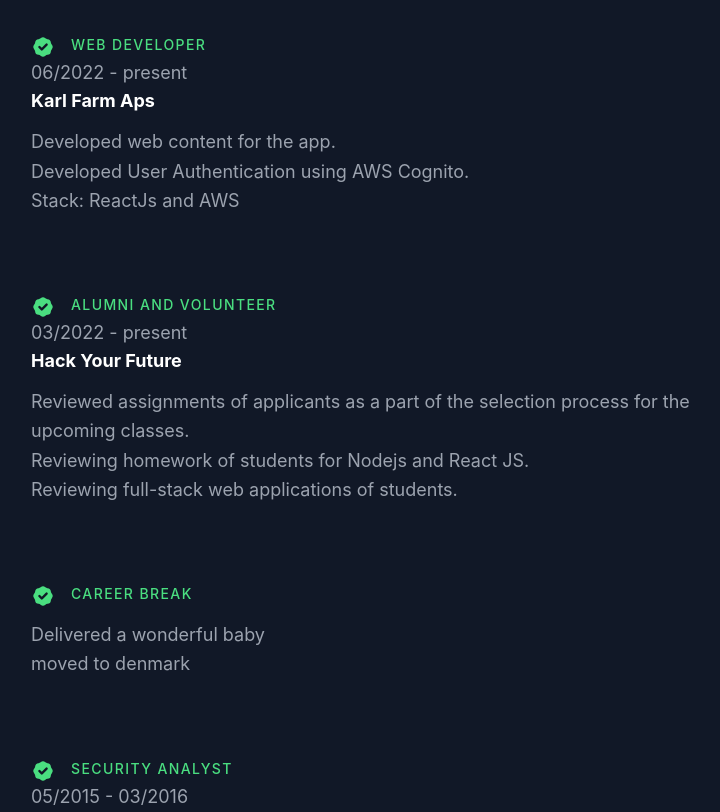
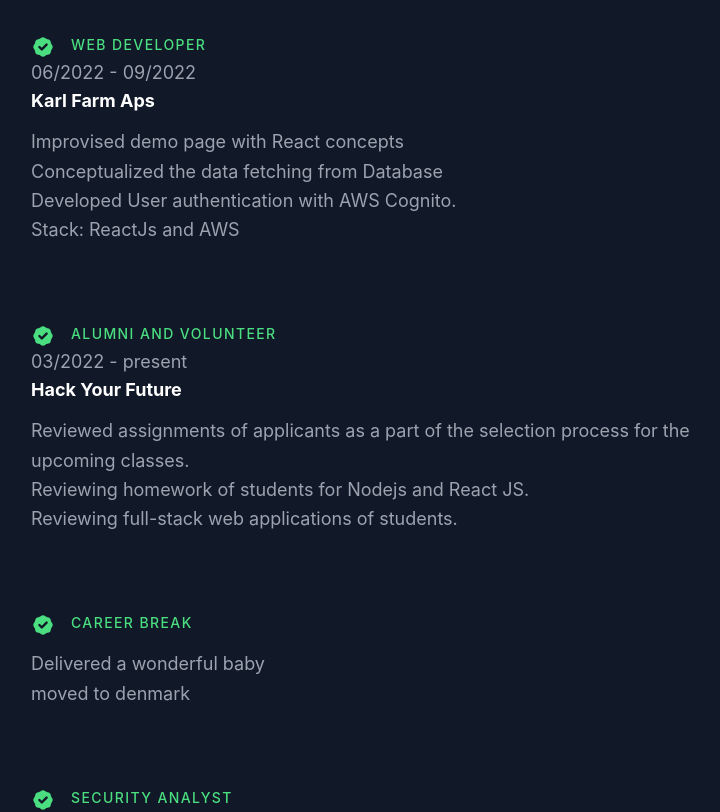
Before and after one commit to Divyajg/portfolio, a React (Create React App) app: page / in a window 1280 px wide. Shown: the part 860-1672 px from the top of the page, without its empty margins (257-977 px from the left). Built offline with nearby package versions, Linux system fonts and the light colour scheme.

Commit message:
Update with Karl

```diff
--- a/src/components/Navbar.js
+++ b/src/components/Navbar.js
@@ -15,7 +15,7 @@ export default function Navbar() {
         <a href="https://github.com/Divyajg" className="mr-5 hover:text-white">
           GitHub
         </a>
-        <a href="linkedin.com/in/divyajyothi-guttula-0b34a2146" className="mr-5 hover:text-white">
+        <a href="https://linkedin.com/in/divya-jyothi-guttula" className="mr-5 hover:text-white">
           LinkedIn
         </a>
           <a href="#skills" className="mr-5 hover:text-white">
--- a/src/data.js
+++ b/src/data.js
@@ -56,18 +56,19 @@ export const projects = [{
 
 ];
 
-export const hardSkills = ["Git & GitHub", "BitBucket", "Firebase Auth", "AWS Cognito", "HTML(5)& CSS(3)", "Javascript", "Typescript", "React JS", "Node JS", "Rest API's", "MySQL Database", "Swagger", "Postman", "Storybook", "Tailwind CSS", "React-Native", "MS Azure", "Docker", "AWS Developer skills", "React Scheduler"];
+export const hardSkills = ["Git & GitHub", "BitBucket", "Firebase Auth", "Amazon Web Services", "HTML(5)& CSS(3)", "Javascript", "Typescript", "React JS", "Node JS", "Rest API's", "MySQL Database", "Swagger", "Postman", "Storybook", "Tailwind CSS", "React-Native", "MS Azure", "Docker", "GatsbyJs"];
 
 export const softSkills = ["Approachable", "Initiative Driven", "Active Learning", "Innovative Thinking", "Team Work", "Team Leadership", "Creative Problem solving", "Attention to detail", "Time management", "Code review"];
 
 export const workExperience = [{
     title: "WEB DEVELOPER",
     company: "Karl Farm Aps",
-    description: ["Developed web content for the app.",
-    "Developed User Authentication using AWS Cognito.",
+    description: ["Improvised demo page with React concepts",
+    "Conceptualized the data fetching from Database",
+    " Developed User authentication with AWS Cognito.",
 "Stack: ReactJs and AWS"] ,
     from: "06/2022 - ",
-    to: "present"
+    to: "09/2022"
 },
 {
     title: "ALUMNI AND VOLUNTEER",
@@ -103,7 +104,7 @@ export const workExperience = [{
 
 export const education=[
     {
-        title: "WEB DEVELOPMENT",
+        title: "WEB DEVELOPMENT BOOTCAMP",
         school: "Hack Your Future - Copenhagen, DK",
         description: "Learned to develop web applications using HTML, CSS, Javascript, ReactJs, NodeJs, ExpressJs, MySQL Database, Git, GitHub, storybook, Swagger, Postman, Docker, and Firebase by working on several projects.",
         from: "2022 - ",
```
